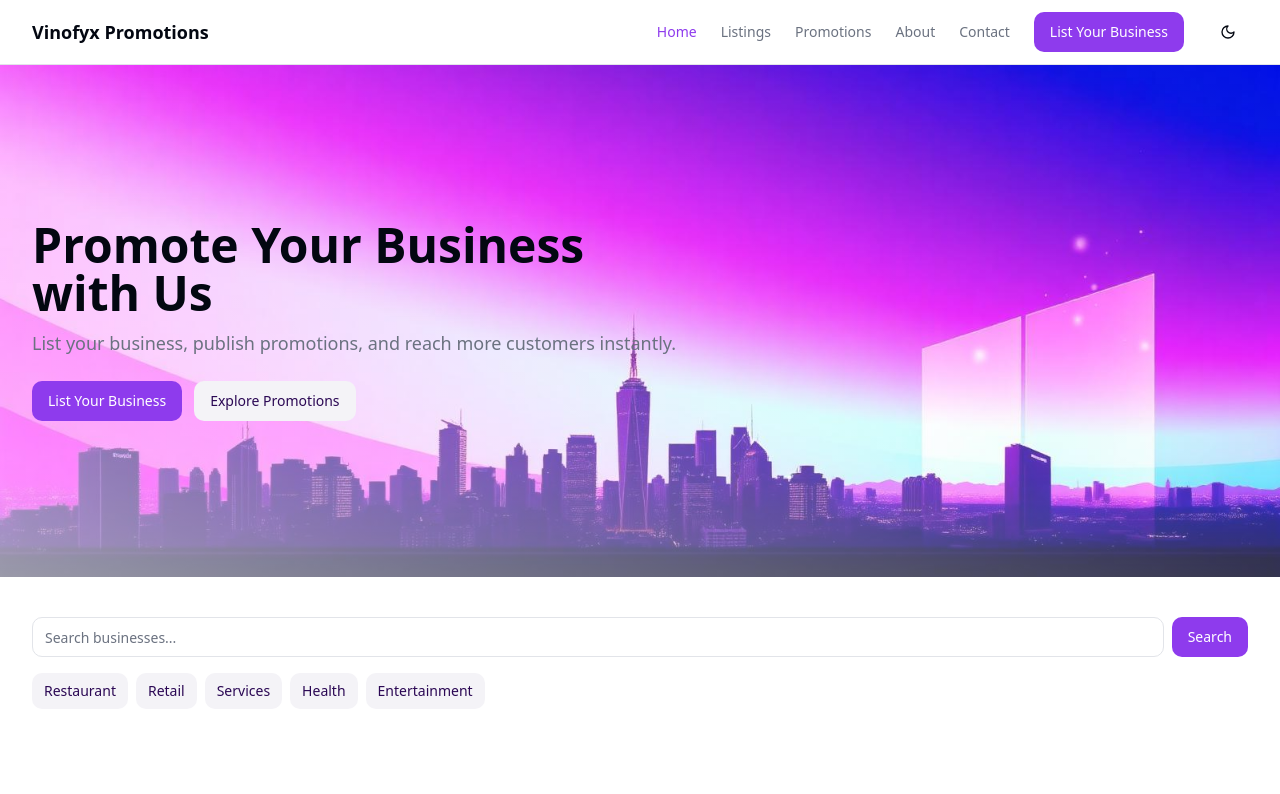
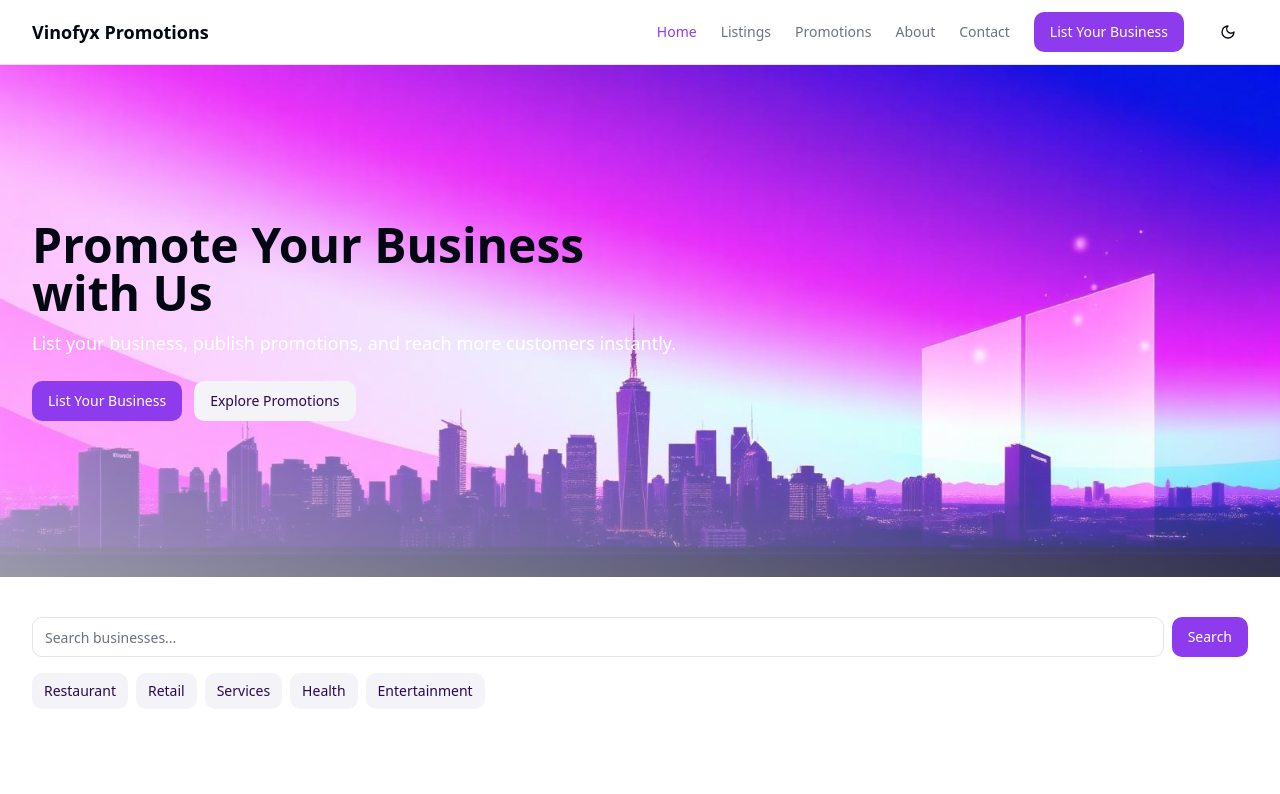
Before and after one commit to revanth0419/vinofyx-promotions-hub, a React (Vite) app: page / in a window 1280 px wide. Shown: the top 794 px of the page. Built offline with nearby package versions, Linux system fonts and the light colour scheme.

Commit message:
Visual edit in Lovable
Edited UI in Lovable

```diff
--- a/src/components/Hero.tsx
+++ b/src/components/Hero.tsx
@@ -1,16 +1,9 @@
 import heroImage from "@/assets/hero-vinofyx.jpg";
 import { Button } from "@/components/ui/button";
 import { Link } from "react-router-dom";
-
 export const Hero = () => {
-  return (
-    <section className="relative">
-      <img
-        src={heroImage}
-        alt="Business promotions hero banner with vibrant gradient"
-        className="w-full h-[48vh] md:h-[64vh] object-cover"
-        loading="eager"
-      />
+  return <section className="relative">
+      <img src={heroImage} alt="Business promotions hero banner with vibrant gradient" className="w-full h-[48vh] md:h-[64vh] object-cover" loading="eager" />
       <div className="absolute inset-0 bg-gradient-to-tr from-background/60 via-background/20 to-transparent" />
       <div className="absolute inset-0">
         <div className="container h-full flex items-center">
@@ -18,7 +11,7 @@ export const Hero = () => {
             <h1 className="text-4xl md:text-5xl font-bold leading-tight">
               Promote Your Business with Us
             </h1>
-            <p className="mt-3 text-lg text-muted-foreground">
+            <p className="mt-3 text-lg text-white">
               List your business, publish promotions, and reach more customers instantly.
             </p>
             <div className="mt-6 flex gap-3">
@@ -32,6 +25,5 @@ export const Hero = () => {
           </div>
         </div>
       </div>
-    </section>
-  );
+    </section>;
 };
```
